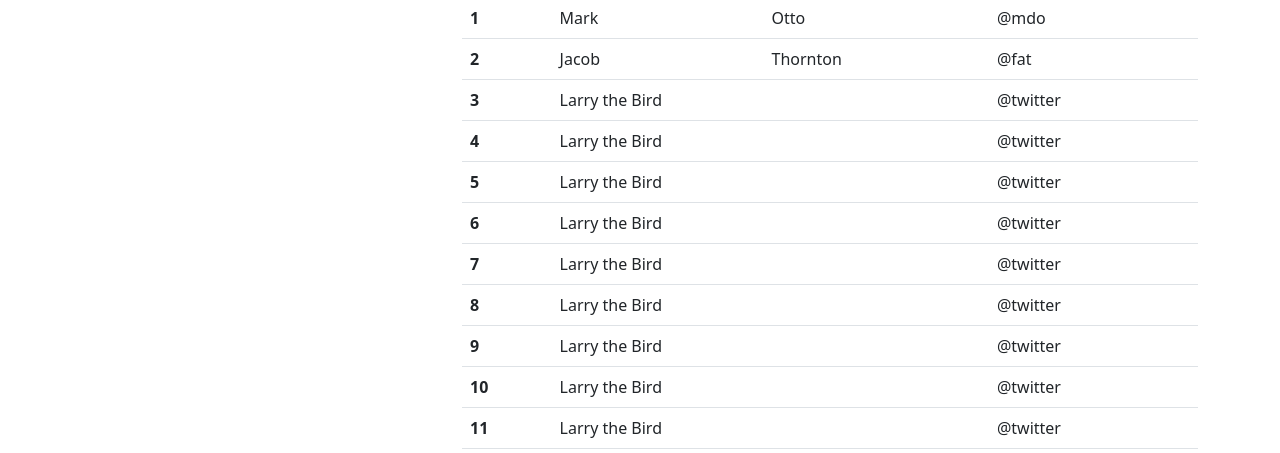
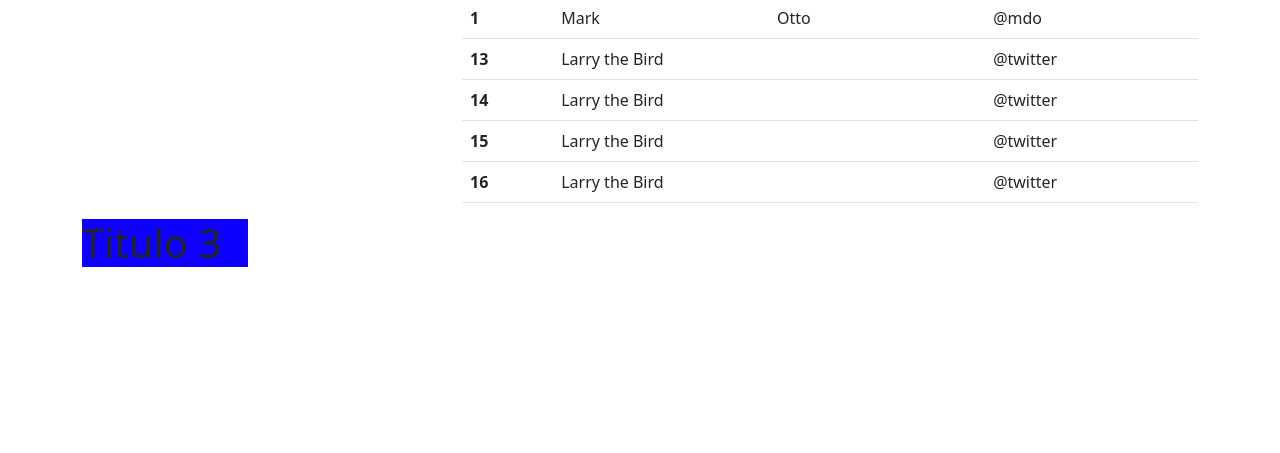
Before and after one commit to lucas-vidal/Web-VLF_Automatizacion, a plain HTML site: page index.html in a window 1280 px wide. Shown: the part 499-952 px from the top of the page. After the commit the page ends 800 px from the top, so only its background shows below. Drawn offline with nearby package versions, Linux system fonts and the light colour scheme.

Commit message:
eliminando elementos de tabla

```diff
--- a/index.html
+++ b/index.html
@@ -135,62 +135,6 @@
                         <td>@mdo</td>
                       </tr>
                       <tr>
-                        <th scope="row">2</th>
-                        <td>Jacob</td>
-                        <td>Thornton</td>
-                        <td>@fat</td>
-                      </tr>
-                      <tr>
-                        <th scope="row">3</th>
-                        <td colspan="2">Larry the Bird</td>
-                        <td>@twitter</td>
-                      </tr>
-                      <tr>
-                        <th scope="row">4</th>
-                        <td colspan="2">Larry the Bird</td>
-                        <td>@twitter</td>
-                      </tr>
-                      <tr>
-                        <th scope="row">5</th>
-                        <td colspan="2">Larry the Bird</td>
-                        <td>@twitter</td>
-                      </tr>
-                      <tr>
-                        <th scope="row">6</th>
-                        <td colspan="2">Larry the Bird</td>
-                        <td>@twitter</td>
-                      </tr>
-                      <tr>
-                        <th scope="row">7</th>
-                        <td colspan="2">Larry the Bird</td>
-                        <td>@twitter</td>
-                      </tr>
-                      <tr>
-                        <th scope="row">8</th>
-                        <td colspan="2">Larry the Bird</td>
-                        <td>@twitter</td>
-                      </tr>
-                      <tr>
-                        <th scope="row">9</th>
-                        <td colspan="2">Larry the Bird</td>
-                        <td>@twitter</td>
-                      </tr>
-                      <tr>
-                        <th scope="row">10</th>
-                        <td colspan="2">Larry the Bird</td>
-                        <td>@twitter</td>
-                      </tr>
-                      <tr>
-                        <th scope="row">11</th>
-                        <td colspan="2">Larry the Bird</td>
-                        <td>@twitter</td>
-                      </tr>
-                      <tr>
-                        <th scope="row">12</th>
-                        <td colspan="2">Larry the Bird</td>
-                        <td>@twitter</td>
-                      </tr>
-                      <tr>
                         <th scope="row">13</th>
                         <td colspan="2">Larry the Bird</td>
                         <td>@twitter</td>
```
